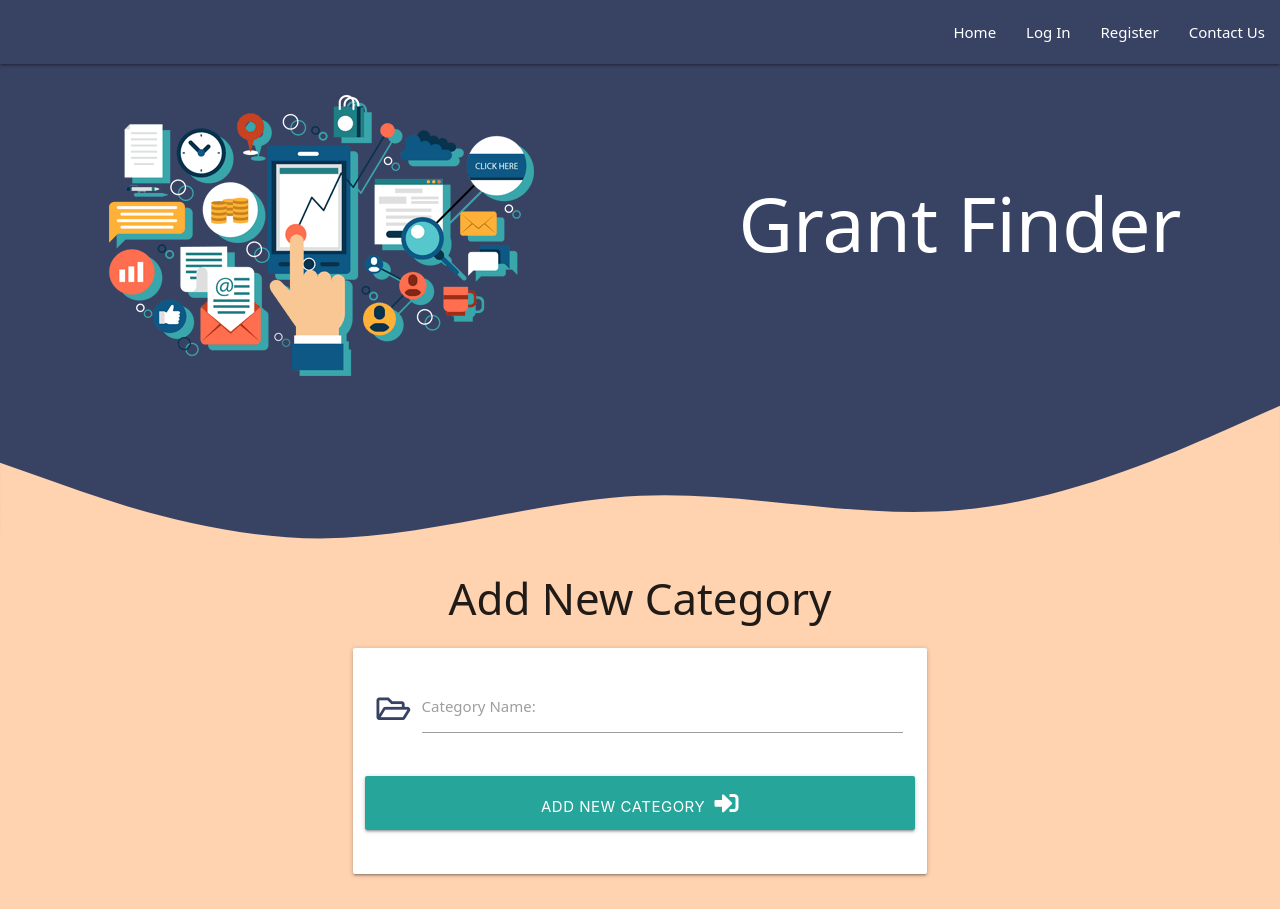
After one commit to Code-Institute-Submissions/StephenJ2020-Grant-Finder, a Flask app: page /add_category in a window 1280 px wide. The commit adds this page. Run offline with Flask 2, Linux system fonts and the light colour scheme; some libraries are stand-ins or nearby versions.

Commit message:
feat: Create add_category template and function

```diff
--- a/app.py
+++ b/app.py
@@ -184,6 +184,11 @@ def get_maintenance():
         users=users, organisations=organisations)
 
 
+@app.route("/add_category", methods=["GET", "POST"])
+def add_category():
+    return render_template("add_category.html")
+
+
 if __name__ == "__main__":
     app.run(host=os.environ.get("IP"),
             port=int(os.environ.get("PORT")),
--- /dev/null
+++ b/templates/add_category.html
@@ -0,0 +1,27 @@
+{% extends "base.html" %}
+{% block content %}
+
+    <h3 class="center-align">Add New Category</h3>
+    <div class="row">
+        <form class="col s12 m8 offset-m2" method="POST" action="{{ url_for('add_category') }}">
+            <div class="card-panel">
+                <!-- Category Name -->
+                <div class="row">
+                    <div class="input-field col s12">
+                        <i class="far fa-folder-open prefix navy"></i>
+                        <input id="category_name" name="category_name" type="text" minlength="3"
+                            maxlength="30" pattern="^[a-zA-Z0-9, .]{3,30}$" class="validate" required>
+                        <label for="category_name">Category Name:</label>
+                    </div>
+                </div>
+                <!-- submit -->
+                <div class="row">
+                    <button type="submit" class="col s12 btn-large">
+                        Add New Category &nbsp;<i class="fas fa-sign-in-alt"></i>
+                    </button>
+                </div>
+            </div>
+        </form>
+    </div>
+
+{% endblock %}
```
Also changed, not shown: templates/maintenance.html (+7 -0 lines).
